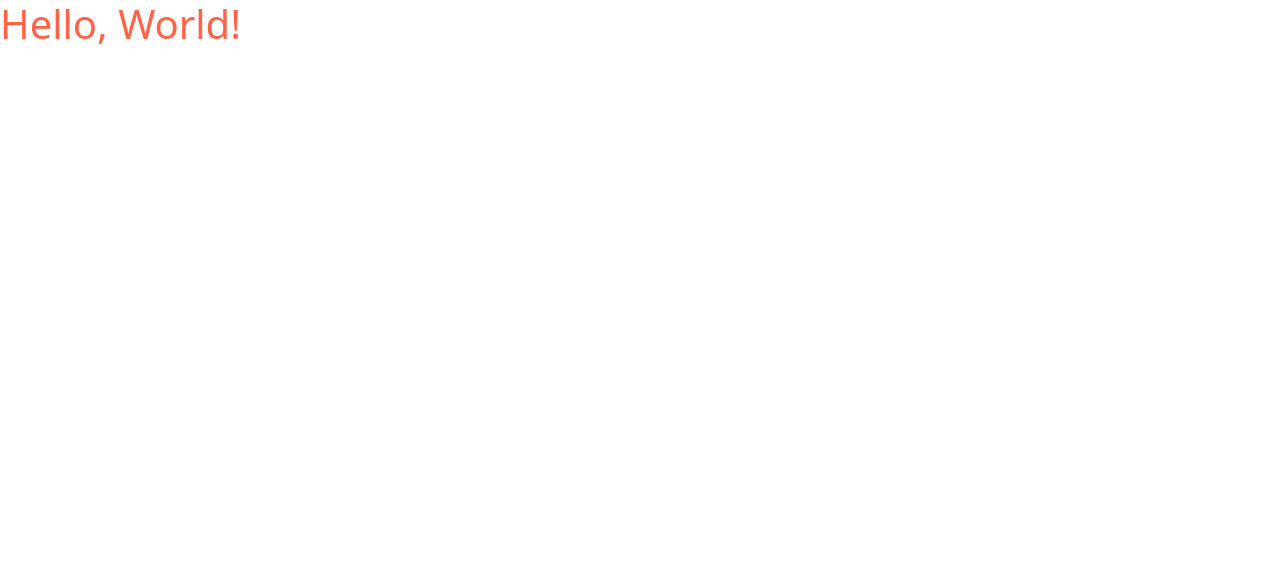
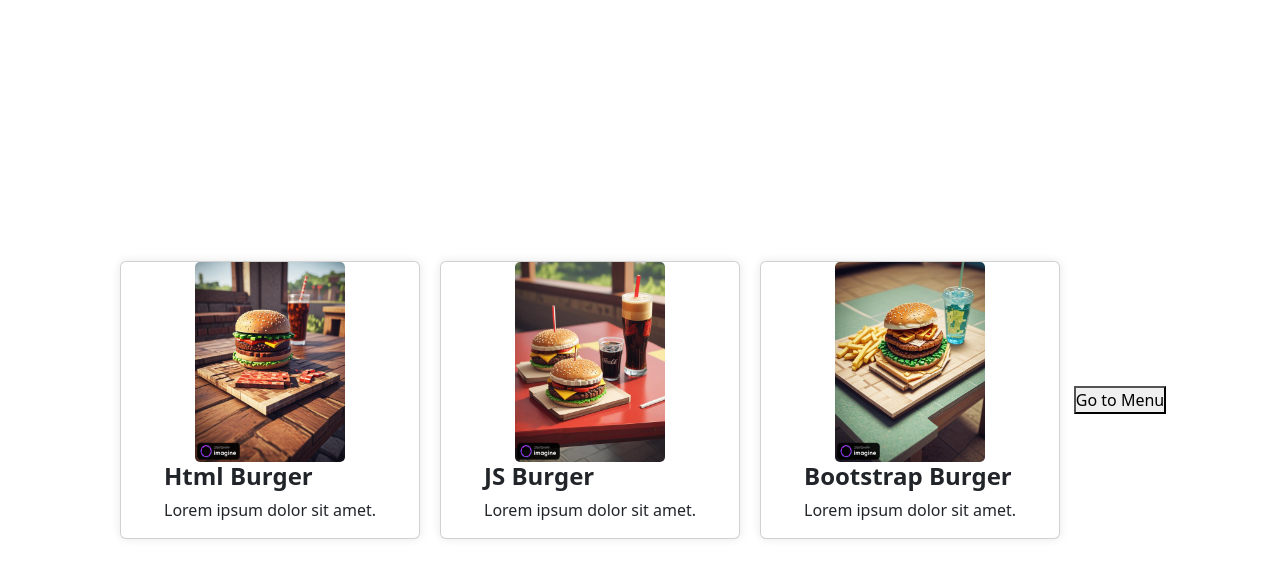
Before and after one commit to contact91/Project-1, a website built with Parcel: page src/index.html in a window 1280 px wide. Built offline with nearby package versions, Linux system fonts and the light colour scheme.

Commit message:
menu first

```diff
--- a/src/index.html
+++ b/src/index.html
@@ -7,6 +7,50 @@
     <title>Hello, World!</title>
   </head>
   <body>
-    <h1>Hello, World!</h1>
+    <main>
+      <section class="menu">
+        <div class="container-menu">
+          <div class="card card1">
+            <img
+              src="./img/10747117.png"
+              alt="html burger"
+              style="width: 150px; height: 200px"
+              class="card-img"
+            />
+            <div class="card-container">
+              <h4><b>Html Burger</b></h4>
+              <p>Lorem ipsum dolor sit amet.</p>
+            </div>
+          </div>
+          <div class="card card 2">
+            <img
+              src="./img/73720103.png"
+              alt="js burger"
+              style="width: 150px; height: 200px"
+              class="card-img"
+            />
+            <div class="card-container">
+              <h4><b>JS Burger</b></h4>
+              <p>Lorem ipsum dolor sit amet.</p>
+            </div>
+          </div>
+          <div class="card card3">
+            <img
+              src="./img/80191700.png"
+              alt="Bootstrap burger"
+              style="width: 150px; height: 200px"
+              class="card-img"
+            />
+            <div class="card-container">
+              <h4><b>Bootstrap Burger</b></h4>
+              <p>Lorem ipsum dolor sit amet.</p>
+            </div>
+          </div>
+        </div>
+        <div class="menu-button">
+          <button><a href="#" class="menu-button-link">Go to Menu</a></button>
+        </div>
+      </section>
+    </main>
   </body>
 </html>
--- a/src/styles/_base.scss
+++ b/src/styles/_base.scss
@@ -3,3 +3,51 @@
   padding: 0;
   box-sizing: border-box;
 }
+
+.menu {
+  display: flex;
+  justify-content: center;
+  align-items: center;
+  height: 100vh;
+}
+
+.container-menu {
+  display: flex;
+  justify-content: center;
+  align-items: center;
+  flex-direction: column;
+}
+
+.card {
+  width: 300px;
+  height: 300px;
+  background-color: #f1f1f1;
+  border-radius: 10px;
+  margin: 10px;
+  display: flex;
+  justify-content: center;
+  align-items: center;
+  flex-direction: column;
+  box-shadow: 0 0 10px rgba(0, 0, 0, 0.1);
+}
+
+.menu-button {
+  width: 100px;
+  height: 40px;
+  display: flex;
+  justify-content: center;
+  align-items: center;
+  cursor: pointer;
+}
+
+.menu-button-link {
+  text-decoration: none;
+  color: #000;
+}
+
+@media screen and (min-width: 768px){
+  .container-menu {
+    flex-direction: row;
+  }
+
+}
--- a/src/styles/_variables.scss
+++ b/src/styles/_variables.scss
@@ -1,9 +1,11 @@
 // You can overwrite bootstrap default values here.
 // Refer node_modules/bootstrap/scss/_variables for a full list of variables.
 
-// $primary: #d97700;
-// $secondary: rgb(34, 255, 0);
-// $danger: #ff36ee;
+$text: #ffffff;
+$background: #000000;
+$primary: #920e00;
+$secondary: #e19200;
+$accent: #0dc600;
 
 // $grid-breakpoints: (
 //   xs: 0,
--- a/src/styles/main.scss
+++ b/src/styles/main.scss
@@ -1,4 +1,4 @@
-// @import "base";
+@import "base";
 // You need the base only when you are not using bootstrap. In that case, go to _base.scss
 // to customize it as you may want.
 
@@ -6,7 +6,3 @@
 @import "../../node_modules/bootstrap/scss/bootstrap";
 
 // Write your sass code here or import partials
-
-h1 {
-  color: tomato;
-}
```
Also changed, not shown: src/img/10747117.png (added), src/img/73720103.png (added), src/img/80191700.png (added).
